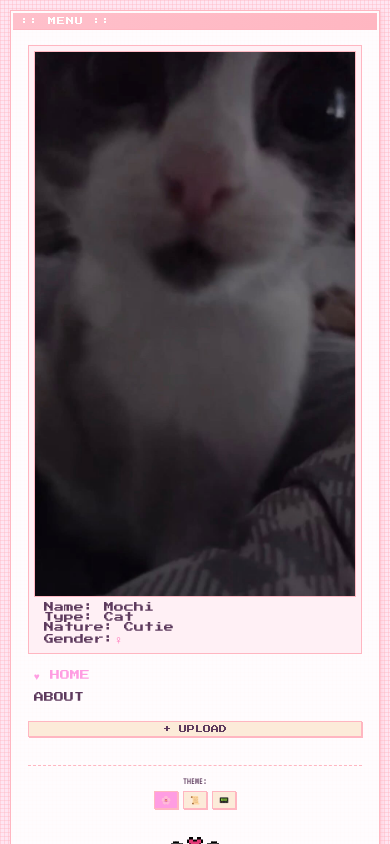
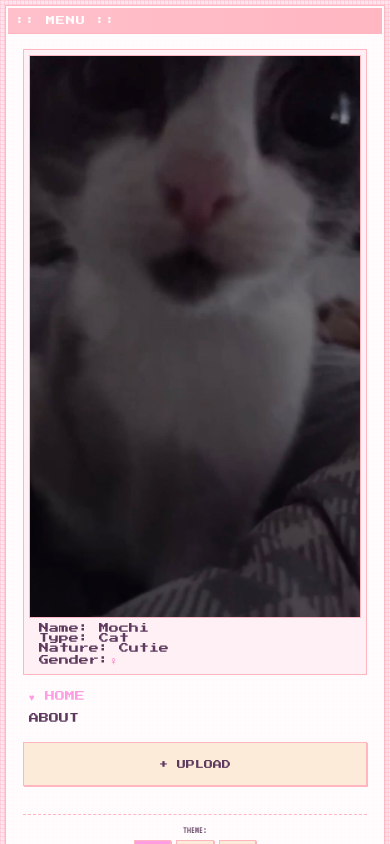
Before and after one commit to idsib/mochi.cat, a React (Vite) app: page / in a window 390 px wide. Shown: the top 844 px of the page. Built offline with nearby package versions, Linux system fonts and the light colour scheme; no server answers; the database is empty.

Commit message:
Improve iOS mobile responsiveness with safe areas and touch optimizations

```diff
--- a/index.html
+++ b/index.html
@@ -7,7 +7,10 @@
   <link rel="icon" type="image/png" sizes="32x32" href="/favicon-32x32.png" />
   <link rel="icon" type="image/png" sizes="16x16" href="/favicon-16x16.png" />
   <link rel="apple-touch-icon" sizes="180x180" href="/apple-touch-icon.png" />
-  <meta name="viewport" content="width=device-width, initial-scale=1.0" />
+  <meta name="viewport"
+    content="width=device-width, initial-scale=1.0, maximum-scale=1.0, user-scalable=no, viewport-fit=cover" />
+  <meta name="apple-mobile-web-app-capable" content="yes" />
+  <meta name="apple-mobile-web-app-status-bar-style" content="black-translucent" />
   <title>mochi^⌯𖥦⌯^🎀</title>
   <link rel="preconnect" href="https://fonts.googleapis.com">
   <link rel="preconnect" href="https://fonts.gstatic.com" crossorigin>
--- a/src/index.css
+++ b/src/index.css
@@ -246,14 +246,49 @@ a:hover {
   }
 }
 
+/* iOS-Specific Fixes */
+@supports (-webkit-touch-callout: none) {
+
+  /* iOS safe area support */
+  body {
+    padding-top: env(safe-area-inset-top);
+    padding-bottom: env(safe-area-inset-bottom);
+    padding-left: env(safe-area-inset-left);
+    padding-right: env(safe-area-inset-right);
+  }
+
+  /* Prevent iOS zoom on input focus */
+  input,
+  select,
+  textarea {
+    font-size: 16px !important;
+  }
+
+  /* Fix iOS scrolling */
+  .app-container,
+  .main-mobile {
+    -webkit-overflow-scrolling: touch;
+  }
+
+  /* Improve touch targets for iOS */
+  button,
+  a,
+  .gallery-item {
+    -webkit-tap-highlight-color: rgba(255, 157, 226, 0.3);
+  }
+}
+
 /* Mobile Responsiveness */
 @media (max-width: 768px) {
   body {
     font-size: 14px;
+    overflow-x: hidden;
   }
 
   #root {
-    padding: 10px;
+    padding: 5px;
+    width: 100%;
+    overflow-x: hidden;
   }
 
   /* Stack layout vertically on mobile */
@@ -262,34 +297,47 @@ a:hover {
     width: 100% !important;
     height: auto !important;
     min-height: 100vh;
+    gap: 5px !important;
   }
 
   /* Sidebar full width on mobile */
   .sidebar-mobile {
     width: 100% !important;
     max-height: none !important;
+    overflow-y: visible !important;
   }
 
   /* Main content full width */
   .main-mobile {
     width: 100% !important;
-    margin-top: 10px;
+    margin-top: 5px;
+    height: auto !important;
+    overflow-y: auto !important;
+    -webkit-overflow-scrolling: touch;
   }
 
-  /* Smaller grid on mobile */
+  /* Smaller grid on mobile with better touch targets */
   .gallery-grid {
-    grid-template-columns: repeat(auto-fill, minmax(100px, 1fr)) !important;
-    gap: 5px !important;
+    grid-template-columns: repeat(auto-fill, minmax(110px, 1fr)) !important;
+    gap: 8px !important;
+  }
+
+  .gallery-item {
+    min-height: 110px;
+    touch-action: manipulation;
   }
 
   /* Smaller fonts for mobile */
   .box-title {
-    font-size: 8px !important;
+    font-size: 9px !important;
+    padding: 8px !important;
   }
 
   .pixel-btn {
-    font-size: 8px !important;
-    padding: 3px 6px !important;
+    font-size: 9px !important;
+    padding: 8px 12px !important;
+    min-height: 44px;
+    touch-action: manipulation;
   }
 
   /* Adjust modals for mobile */
```
